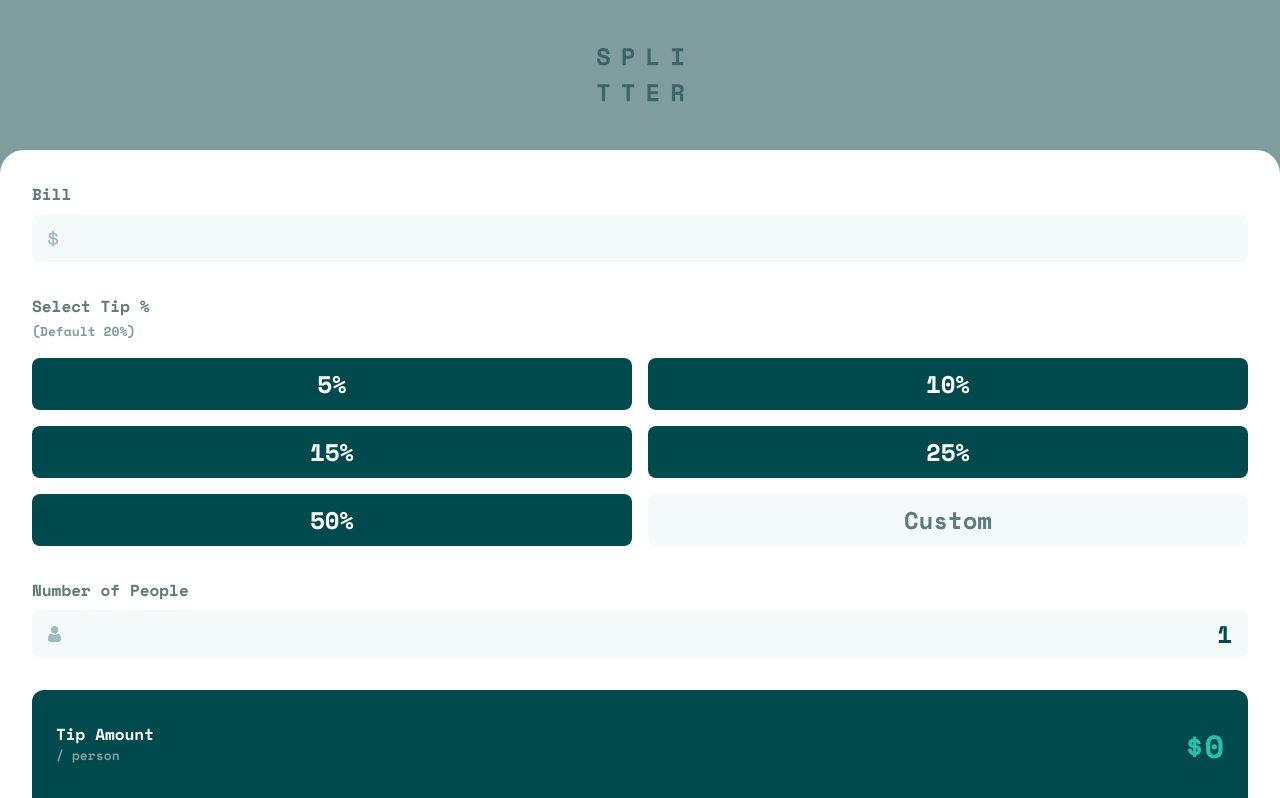
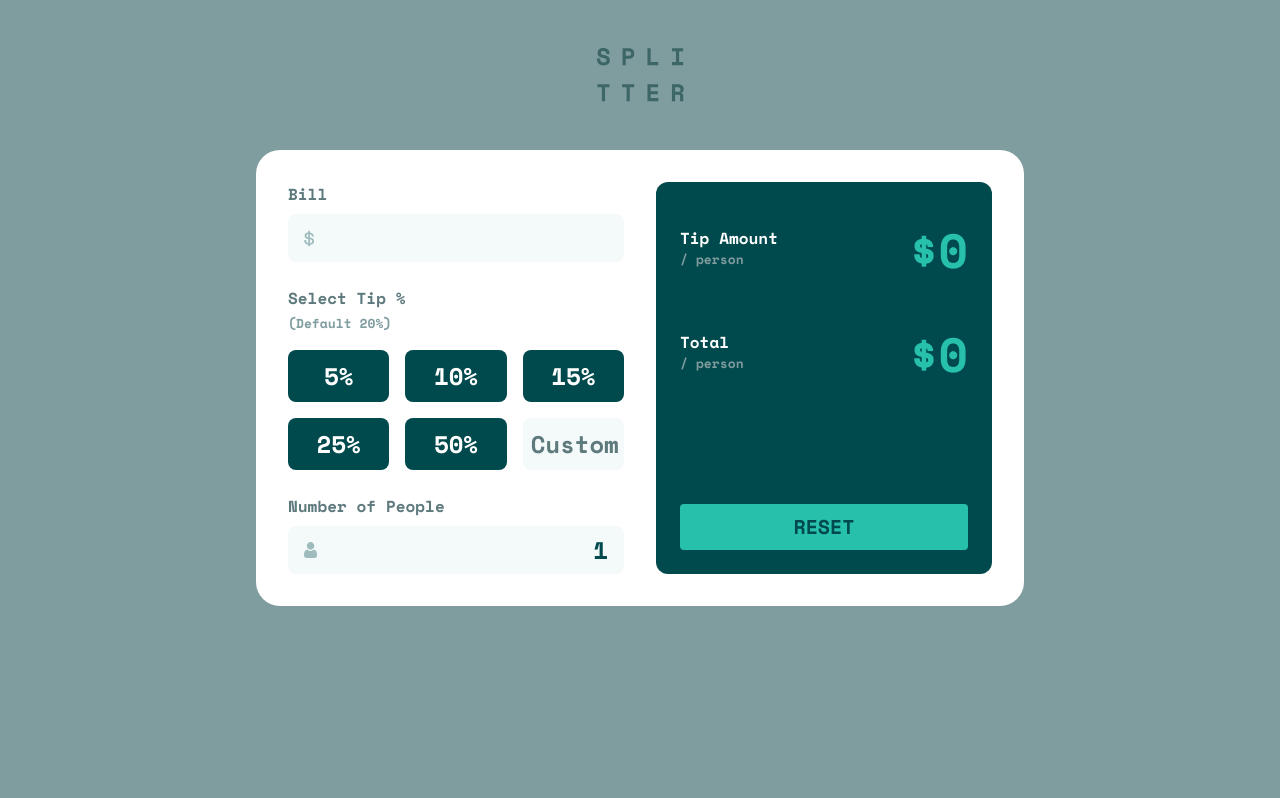
Before and after one commit to SuhasPatnaik/tip-calculator-app, a React (Vite) app: page / in a window 1280 px wide. Shown: the top 798 px of the page. Built offline with nearby package versions, Linux system fonts and the light colour scheme.

Commit message:
Responsive design: Mobile + Desktop

```diff
--- a/src/App.tsx
+++ b/src/App.tsx
@@ -15,10 +15,11 @@ export default function App() {
 
   return (
     <>
-      <div className="mt-12 flex justify-center">
+      <div className="mt-12 flex justify-center 2xl:mt-24">
         <Logo />
       </div>
-      <div className="bg-neutral-100 mt-12 p-8 rounded-t-[1.5rem] flex flex-col gap-8">
+      <div className="bg-neutral-100 mt-12 p-8 rounded-t-[1.5rem] flex flex-col gap-8 lg:max-w-[60vw] lg:mx-auto lg:grid lg:grid-cols-2 lg:rounded-[1.5rem] 2xl:mt-24">
+        <div className="grid gap-y-6">
           <MiniForm
             inputLabel="Bill"
             inputIcon={dollarIcon}
@@ -32,12 +33,15 @@ export default function App() {
             inputValue={numberOfPeople}
             handleChange={(value) => setNumberOfPeople(value)}
           />
+        </div>
+        <div>
           <TipResults
             billValue={billAmount}
             headcount={numberOfPeople}
             tipPercent={tipPercentage}
           />
         </div>
+      </div>
     </>
   );
 }
--- a/src/components/MiniForm.tsx
+++ b/src/components/MiniForm.tsx
@@ -16,7 +16,7 @@ export default function MiniForm({
             backgroundImage: `url(${inputIcon})`,
             backgroundPosition: "1rem",
           }}
-          className="px-4 bg-no-repeat text-right h-12 bg-neutral-200 text-neutral-600 rounded-[0.5rem] focus:outline-none focus:ring-0 focus:border-primary-100 focus:border-2"
+          className="px-4 bg-no-repeat text-right h-12 bg-neutral-200 text-neutral-600 rounded-[0.5rem] focus:outline-none focus:border-primary-100 focus:border-2"
         />
       </div>
     </>
--- a/src/components/SelectTipPercentage.tsx
+++ b/src/components/SelectTipPercentage.tsx
@@ -19,7 +19,7 @@ export default function SelectTipPercentage({ onTipPercentage }) {
           <p className="text-sm">Select Tip %</p>
           <p className="text-xsm text-neutral-400">(Default 20%)</p>
         </div>
-        <div className="grid grid-cols-2 gap-4">
+        <div className="grid grid-cols-2 gap-4 lg:grid-cols-3">
           {presetTipPercentages.map((tipPercent, index) => (
             <button
               key={index}
@@ -37,7 +37,7 @@ export default function SelectTipPercentage({ onTipPercentage }) {
             <input
               type="text"
               ref={inputRef}
-              className="text-right pr-4 bg-neutral-200 text-neutral-600 rounded-[0.5rem]  focus:outline-none focus:ring-0 focus:border-primary-100 focus:border-2"
+              className="text-right pr-4 bg-neutral-200 text-neutral-600 rounded-[0.5rem] focus:outline-none focus:border-primary-100 focus:border-2"
               onChange={(e) => {
                 onTipPercentage(Number(e.target.value) / 100);
               }}
--- a/src/components/TipResults.tsx
+++ b/src/components/TipResults.tsx
@@ -4,22 +4,22 @@ export default function TipResults({ billValue, headcount, tipPercent }) {
 
   return (
     <>
-      <div className="bg-neutral-600 grid grid-rows-3 gap-y-6 px-6 pt-8 pb-6 rounded-[0.75rem]">
+      <div className="bg-neutral-600 px-6 pt-8 pb-6 rounded-[0.75rem] h-full flex flex-col gap-4 lg:gap-8">
         <div className="grid grid-rows-2 grid-cols-2">
-          <p className="text-sm text-neutral-100">Tip Amount</p>
-          <p className="row-span-2 text-[2rem] text-primary-100 justify-self-end">
+          <p className="text-sm text-neutral-100 self-end">Tip Amount</p>
+          <p className="row-span-2 text-[2rem] text-primary-100 justify-self-end lg:text-[3rem]">
             ${Number.isNaN(tipPerHead) ? 0 : tipPerHead}
           </p>
           <p className="text-xsm text-neutral-400">/ person</p>
         </div>
         <div className="grid grid-rows-2 grid-cols-2">
-          <p className="text-sm text-neutral-100">Total</p>
-          <p className="row-span-2 text-[2rem] text-primary-100 justify-self-end">
+          <p className="text-sm text-neutral-100 self-end">Total</p>
+          <p className="row-span-2 text-[2rem] text-primary-100 justify-self-end lg:text-[3rem]">
             ${Number.isNaN(totalTip) ? 0 : totalTip}
           </p>
           <p className="text-xsm text-neutral-400">/ person</p>
         </div>
-        <button className="bg-primary-100 text-neutral-600 text-[1.25rem] rounded-[0.25rem] hover:bg-neutral-300">
+        <button className="bg-primary-100 text-neutral-600 text-[1.25rem] rounded-[0.25rem] hover:bg-neutral-300 w-full p-2 lg:mt-auto">
           RESET
         </button>
       </div>
```
Lines whose indentation alone changed are shown as unchanged.
